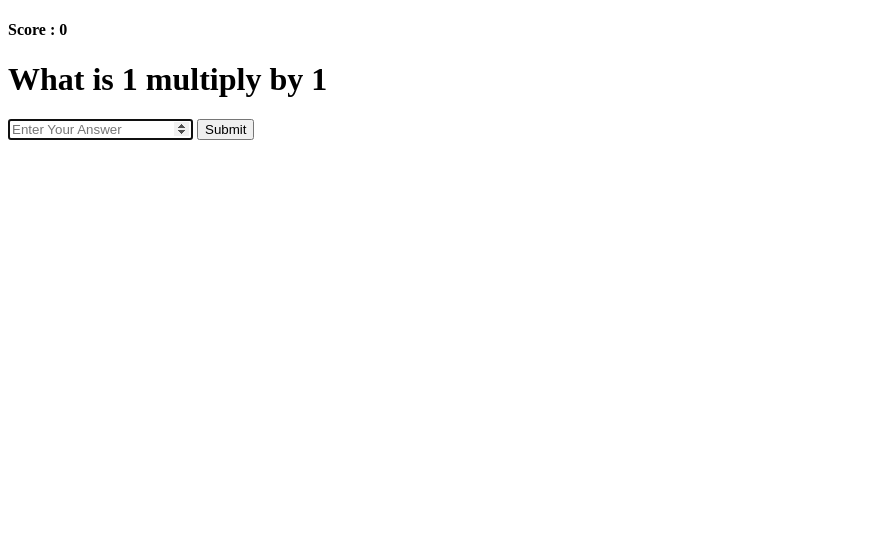
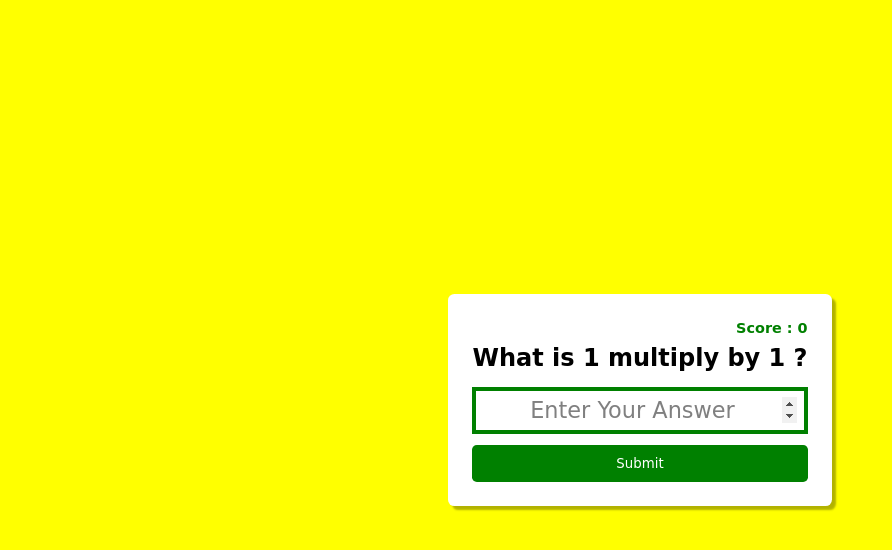
Before and after one commit to AbdullahCodingMaster/Multiplication-App, a plain HTML site: page index.html in a window 1280 px wide. Shown: the whole page, without its empty margins (0-892 px from the left). Drawn offline with Linux system fonts and the light colour scheme.

Commit message:
Adding css in a project

```diff
--- a/index.html
+++ b/index.html
@@ -3,13 +3,14 @@
   <head>
     <meta charset="UTF-8" />
     <meta name="viewport" content="width=device-width, initial-scale=1.0" />
+    <link rel="stylesheet" href="styles.css" />
     <title>Multiplication App</title>
   </head>
   <body>
     <div class="container">
       <form class="form" id="form">
         <h4 class="score" id="score">Score : 0</h4>
-        <h1 class="question" id="question">What is 1 multiply by 1</h1>
+        <h1 class="question" id="question">What is 1 multiply by 1 ?</h1>
         <input
           type="number"
           class="answer"
@@ -21,5 +22,7 @@
         <button type="submit" class="btn" id="btn">Submit</button>
       </form>
     </div>
+
+    <script src="index.js"></script>
   </body>
 </html>
--- a/styles.css
+++ b/styles.css
@@ -0,0 +1,71 @@
+*,
+*::after,
+*::before {
+  margin: 0;
+  padding: 0;
+  box-sizing: border-box;
+}
+
+html,
+body {
+  font-family: cursive;
+  /* font-size: 62.5%; */
+  line-height: 1.5;
+}
+
+.container {
+  display: flex;
+  align-items: center;
+  justify-content: center;
+  height: 100vh;
+  text-align: center;
+  background-color: yellow;
+}
+
+.form {
+  background-color: #fff;
+  padding: 1.5rem;
+  margin: 0.8rem;
+  border-radius: 0.4rem;
+  box-shadow: 4px 4px 2px rgba(0, 0, 0, 0.3);
+}
+
+.score {
+  text-align: end;
+  color: green;
+  font-size: 0.9rem;
+}
+
+.question {
+  font-size: 1.5rem;
+}
+
+.answer {
+  display: block;
+  width: 100%;
+  padding: 0.4rem;
+  border: 4px solid green;
+  text-align: center;
+  color: green;
+  outline: none;
+  font-size: 1.4rem;
+  font-family: cursive;
+  margin: 0.7rem 0;
+}
+.answer::placeholder {
+  color: gray;
+}
+.btn {
+  width: 100%;
+  background: green;
+  /* height: 100%; */
+  padding: 0.7rem;
+  outline: none;
+  border: 0;
+  color: white;
+  border-radius: 0.3rem;
+  font-family: cursive;
+}
+.btn:hover {
+  filter: brightness(0.8);
+}
```
